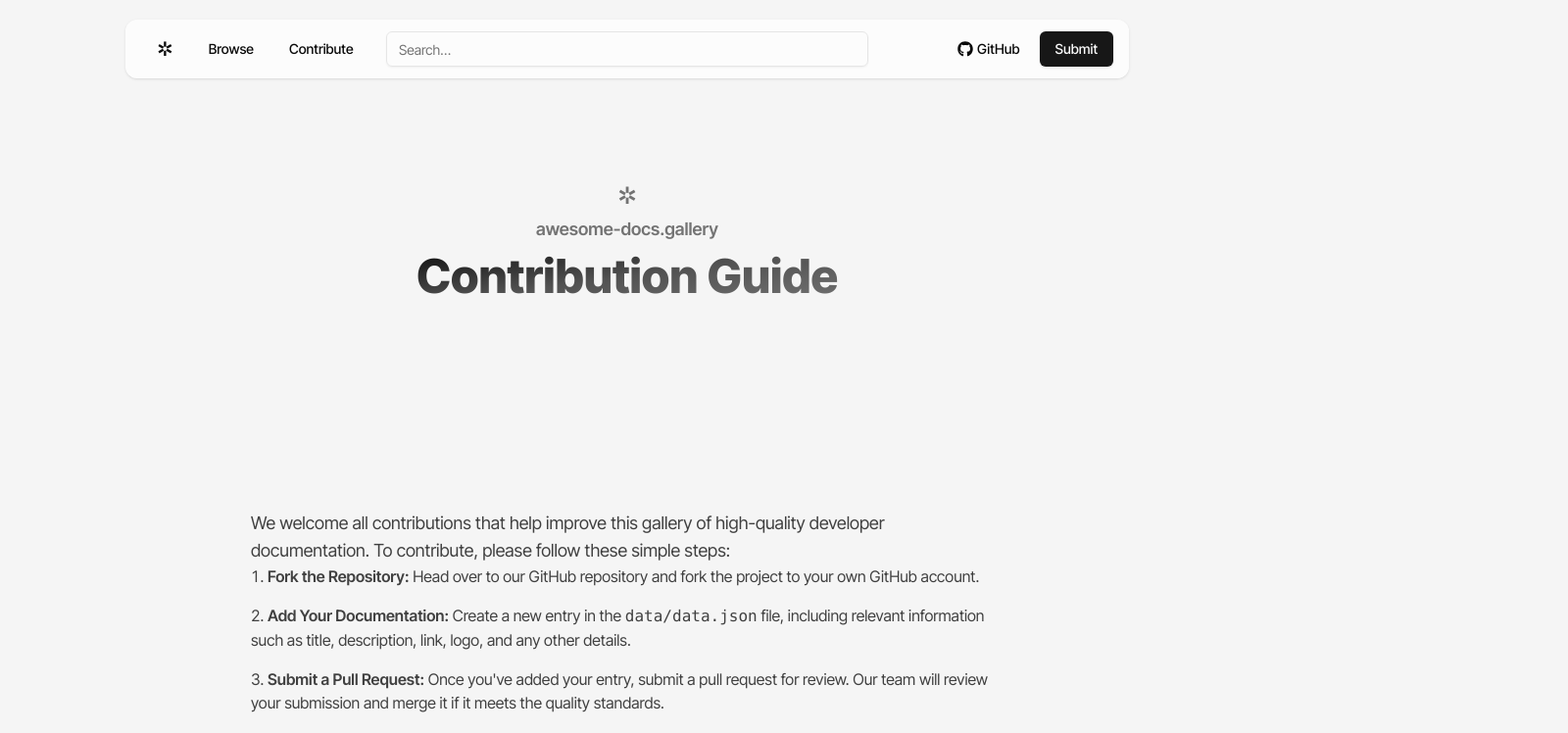
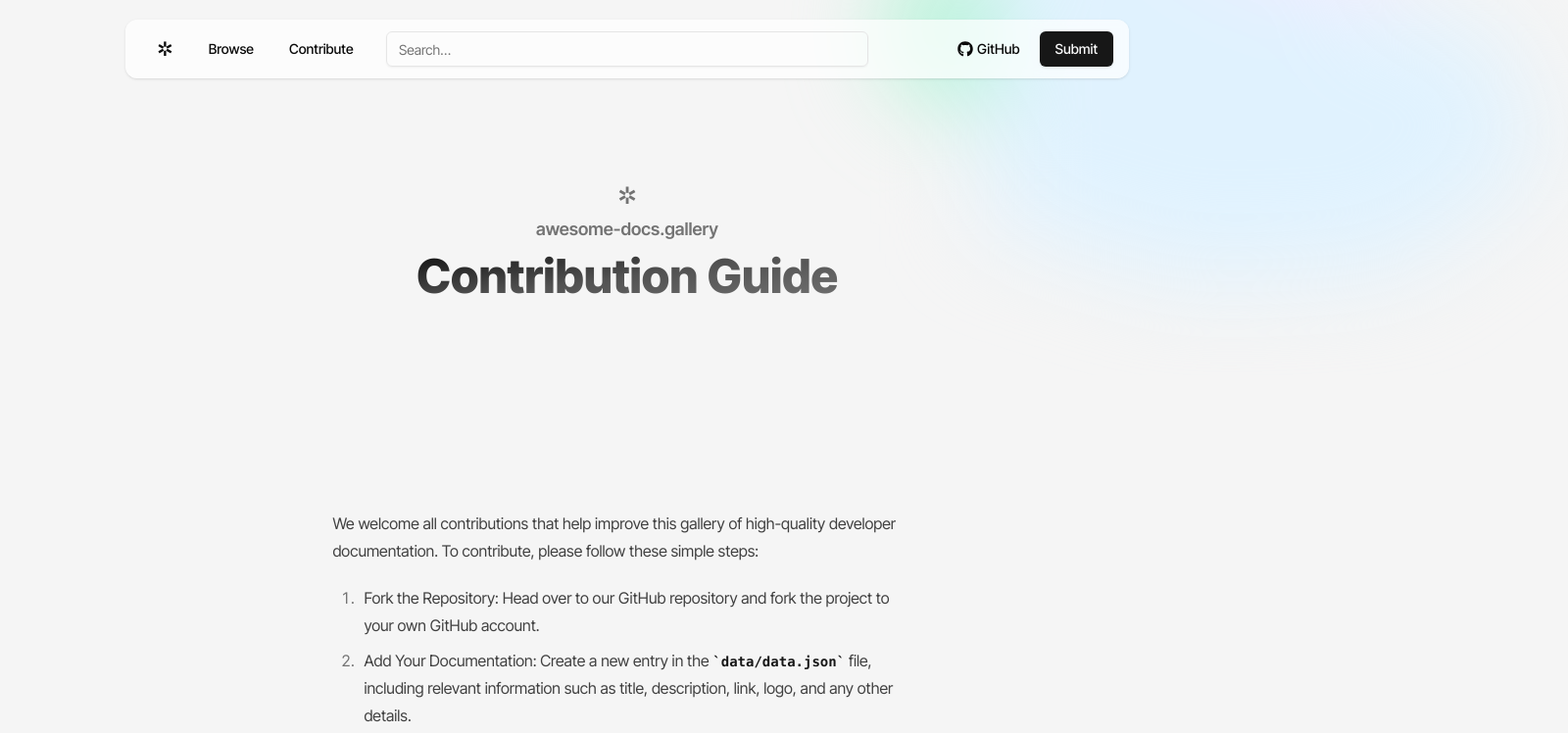
Before and after one commit to sidduganeshsid/awesome-docs-gallery, a Next.js app: page /contribute in a window 1280 px wide. Shown: the top 748 px of the page at 98% size, 1600 px wide, since content can reach past the window. Built offline with nearby package versions, Linux system fonts and the light colour scheme.

Commit message:
add prose, dark mode fixes

```diff
--- a/package.json
+++ b/package.json
@@ -23,6 +23,7 @@
     "tailwindcss-animate": "^1.0.7"
   },
   "devDependencies": {
+    "@tailwindcss/typography": "^0.5.15",
     "@types/node": "^20",
     "@types/react": "^18",
     "@types/react-dom": "^18",
--- a/src/components/ContributePageContent.tsx
+++ b/src/components/ContributePageContent.tsx
@@ -45,39 +45,121 @@ const ContributePageContent: React.FC = () => {
         <h2 className="text-5xl font-extrabold text-transparent bg-clip-text bg-gradient-to-br from-neutral-950 dark:from-neutral-100 dark:via-neutral-300 via-neutral-600 dark:to-neutral-400 to-neutral-500 text-balance text-center leading-tight">
           Contribution Guide
         </h2>
+        <div className="absolute -z-10 -top-80 -right-80">
+          <svg
+            fill="none"
+            className="w-[800px] h-auto block dark:hidden"
+            viewBox="0 0 981 862"
+          >
+            <g filter="url(#a)">
+              <path
+                fill="#FAE8FF"
+                d="M359.5 393.5V291l56-127.5 86 53.5h101l72 59.5H775l-52 167H519.5l-160-50Z"
+              />
+              <path
+                fill="#A7F3D0"
+                d="m120.5 436.5 61-109.5h40l28.5 61 91.5 38 23.5 66.5-59 64.5-124.5-45-61-75.5Z"
+              />
+              <path
+                fill="#E0F2FE"
+                d="m252 476 30.5-356 45 99L473 262l90 77.5L766 397l122 37.5L949.5 593 766 729.5 498 742l-246-75.5V476Z"
+              />
+            </g>
+            <defs>
+              <filter
+                id="a"
+                width="1069"
+                height="862"
+                x=".5"
+                y="0"
+                color-interpolation-filters="sRGB"
+                filterUnits="userSpaceOnUse"
+              >
+                <feFlood flood-opacity="0" result="BackgroundImageFix" />
+                <feBlend
+                  in="SourceGraphic"
+                  in2="BackgroundImageFix"
+                  result="shape"
+                />
+                <feGaussianBlur
+                  result="effect1_foregroundBlur_1_138"
+                  stdDeviation="60"
+                />
+              </filter>
+            </defs>
+          </svg>
+          <svg
+            fill="none"
+            className="w-[800px] h-auto hidden dark:block"
+            viewBox="0 0 1070 862"
+          >
+            <g filter="url(#a)">
+              <path
+                fill="#86198F"
+                d="M359.5 393.5V291l56-127.5 86 53.5h101l72 59.5H775l-52 167H519.5l-160-50Z"
+              />
+              <path
+                fill="#065F46"
+                d="m120.5 436.5 61-109.5h40l28.5 61 91.5 38 23.5 66.5-59 64.5-124.5-45-61-75.5Z"
+              />
+              <path
+                fill="#075985"
+                d="m252 476 30.5-356 45 99L473 262l90 77.5L766 397l122 37.5L949.5 593 766 729.5 498 742l-246-75.5V476Z"
+              />
+            </g>
+            <defs>
+              <filter
+                id="a"
+                width="1069"
+                height="862"
+                x=".5"
+                y="0"
+                color-interpolation-filters="sRGB"
+                filterUnits="userSpaceOnUse"
+              >
+                <feFlood flood-opacity="0" result="BackgroundImageFix" />
+                <feBlend
+                  in="SourceGraphic"
+                  in2="BackgroundImageFix"
+                  result="shape"
+                />
+                <feGaussianBlur
+                  result="effect1_foregroundBlur_8_8"
+                  stdDeviation="60"
+                />
+              </filter>
+            </defs>
+          </svg>
+        </div>
       </motion.section>
       <section className="pt-10 pb-32 max-w-3xl mx-auto">
-        <div className="prose">
-          <p className="text-lg text-neutral-700">
+        <div className="prose dark:prose-invert prose-neutral">
+          <p>
             We welcome all contributions that help improve this gallery of
             high-quality developer documentation. To contribute, please follow
             these simple steps:
           </p>
-          <ol className="list-decimal list-inside text-neutral-700 space-y-4">
+          <ol>
             <li>
-              <span className="font-semibold">Fork the Repository:</span> Head
-              over to our GitHub repository and fork the project to your own
-              GitHub account.
+              <span>Fork the Repository:</span> Head over to our GitHub
+              repository and fork the project to your own GitHub account.
             </li>
             <li>
-              <span className="font-semibold">Add Your Documentation:</span>{" "}
-              Create a new entry in the <code>data/data.json</code> file,
-              including relevant information such as title, description, link,
-              logo, and any other details.
+              <span>Add Your Documentation:</span> Create a new entry in the{" "}
+              <code>data/data.json</code> file, including relevant information
+              such as title, description, link, logo, and any other details.
             </li>
             <li>
-              <span className="font-semibold">Submit a Pull Request:</span> Once
-              you&apos;ve added your entry, submit a pull request for review.
-              Our team will review your submission and merge it if it meets the
-              quality standards.
+              <span>Submit a Pull Request:</span> Once you&apos;ve added your
+              entry, submit a pull request for review. Our team will review your
+              submission and merge it if it meets the quality standards.
             </li>
             <li>
-              <span className="font-semibold">Stay Updated:</span> Keep an eye
-              on your pull request for any comments or suggestions from the
-              maintainers.
+              <span>Stay Updated:</span> Keep an eye on your pull request for
+              any comments or suggestions from the maintainers.
             </li>
           </ol>
-          <p className="text-lg text-neutral-700">
+          <p>
             Thank you for helping us build a comprehensive and high-quality
             collection of developer documentation!
           </p>
--- a/src/components/DocCard.tsx
+++ b/src/components/DocCard.tsx
@@ -48,7 +48,7 @@ const DocCard: React.FC<DocCardProps> = ({
             href={link}
             target="_blank"
             rel="noopener"
-            className="absolute left-5 -bottom-8 shadow-md border bg-neutral-100 rounded-full overflow-hidden w-16 h-16 z-20"
+            className="absolute left-5 -bottom-8 shadow-md border dark:border-neutral-800 bg-neutral-100 rounded-full overflow-hidden w-16 h-16 z-20"
           >
             <img
               src={logo}
--- a/tailwind.config.ts
+++ b/tailwind.config.ts
@@ -9,57 +9,57 @@ const config: Config = {
   theme: {
     extend: {
       colors: {
-  			background: 'hsl(var(--background))',
-  			foreground: 'hsl(var(--foreground))',
+        background: "hsl(var(--background))",
+        foreground: "hsl(var(--foreground))",
         card: {
-  				DEFAULT: 'hsl(var(--card))',
-  				foreground: 'hsl(var(--card-foreground))'
+          DEFAULT: "hsl(var(--card))",
+          foreground: "hsl(var(--card-foreground))",
         },
         popover: {
-  				DEFAULT: 'hsl(var(--popover))',
-  				foreground: 'hsl(var(--popover-foreground))'
+          DEFAULT: "hsl(var(--popover))",
+          foreground: "hsl(var(--popover-foreground))",
         },
         primary: {
-  				DEFAULT: 'hsl(var(--primary))',
-  				foreground: 'hsl(var(--primary-foreground))'
+          DEFAULT: "hsl(var(--primary))",
+          foreground: "hsl(var(--primary-foreground))",
         },
         secondary: {
-  				DEFAULT: 'hsl(var(--secondary))',
-  				foreground: 'hsl(var(--secondary-foreground))'
+          DEFAULT: "hsl(var(--secondary))",
+          foreground: "hsl(var(--secondary-foreground))",
         },
         muted: {
-  				DEFAULT: 'hsl(var(--muted))',
-  				foreground: 'hsl(var(--muted-foreground))'
+          DEFAULT: "hsl(var(--muted))",
+          foreground: "hsl(var(--muted-foreground))",
         },
         accent: {
-  				DEFAULT: 'hsl(var(--accent))',
-  				foreground: 'hsl(var(--accent-foreground))'
+          DEFAULT: "hsl(var(--accent))",
+          foreground: "hsl(var(--accent-foreground))",
         },
         destructive: {
-  				DEFAULT: 'hsl(var(--destructive))',
-  				foreground: 'hsl(var(--destructive-foreground))'
+          DEFAULT: "hsl(var(--destructive))",
+          foreground: "hsl(var(--destructive-foreground))",
         },
-  			border: 'hsl(var(--border))',
-  			input: 'hsl(var(--input))',
-  			ring: 'hsl(var(--ring))',
+        border: "hsl(var(--border))",
+        input: "hsl(var(--input))",
+        ring: "hsl(var(--ring))",
         chart: {
-  				'1': 'hsl(var(--chart-1))',
-  				'2': 'hsl(var(--chart-2))',
-  				'3': 'hsl(var(--chart-3))',
-  				'4': 'hsl(var(--chart-4))',
-  				'5': 'hsl(var(--chart-5))'
-  			}
+          "1": "hsl(var(--chart-1))",
+          "2": "hsl(var(--chart-2))",
+          "3": "hsl(var(--chart-3))",
+          "4": "hsl(var(--chart-4))",
+          "5": "hsl(var(--chart-5))",
+        },
       },
       borderRadius: {
-  			lg: 'var(--radius)',
-  			md: 'calc(var(--radius) - 2px)',
-  			sm: 'calc(var(--radius) - 4px)'
+        lg: "var(--radius)",
+        md: "calc(var(--radius) - 2px)",
+        sm: "calc(var(--radius) - 4px)",
       },
       fontFamily: {
-			sans: ['"Inter Tight"', 'sans-serif'], // Override default sans font
+        sans: ['"Inter Tight"', "sans-serif"], // Override default sans font
       },
-  	}
     },
-  plugins: [require("tailwindcss-animate")],
+  },
+  plugins: [require("tailwindcss-animate"), require("@tailwindcss/typography")],
 };
 export default config;
```
Also changed, not shown: 1 other file (tests, documents, lock files or other folders). Lines whose indentation alone changed are shown as unchanged.
